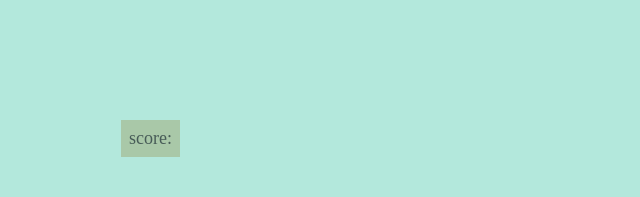
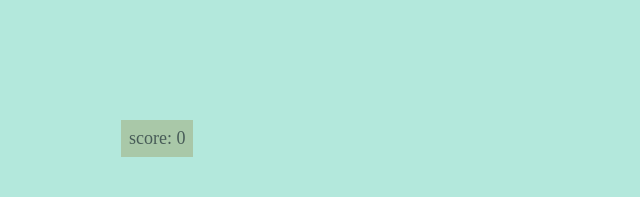
Before and after one commit to Feni0108/snake-game-with-canvas, a plain HTML site: page index.html in a window 1280 px wide. Shown: the top 197 px of the page, 319-959 px from the left. Drawn offline with Linux system fonts and the light colour scheme; a web font is replaced by a local one.

Commit message:
change the initial scoring div to show 0 at the beggining

```diff
--- a/index.html
+++ b/index.html
@@ -13,7 +13,7 @@
   </head>
   <body>
     <div id="game">
-      <div id="scoreBoard">score:</div>
+      <div id="scoreBoard">score: 0</div>
       <canvas id="gameCanvas" width="400" height="400"></canvas>
     </div>
     <script type="module" src="game.js"></script>
```
